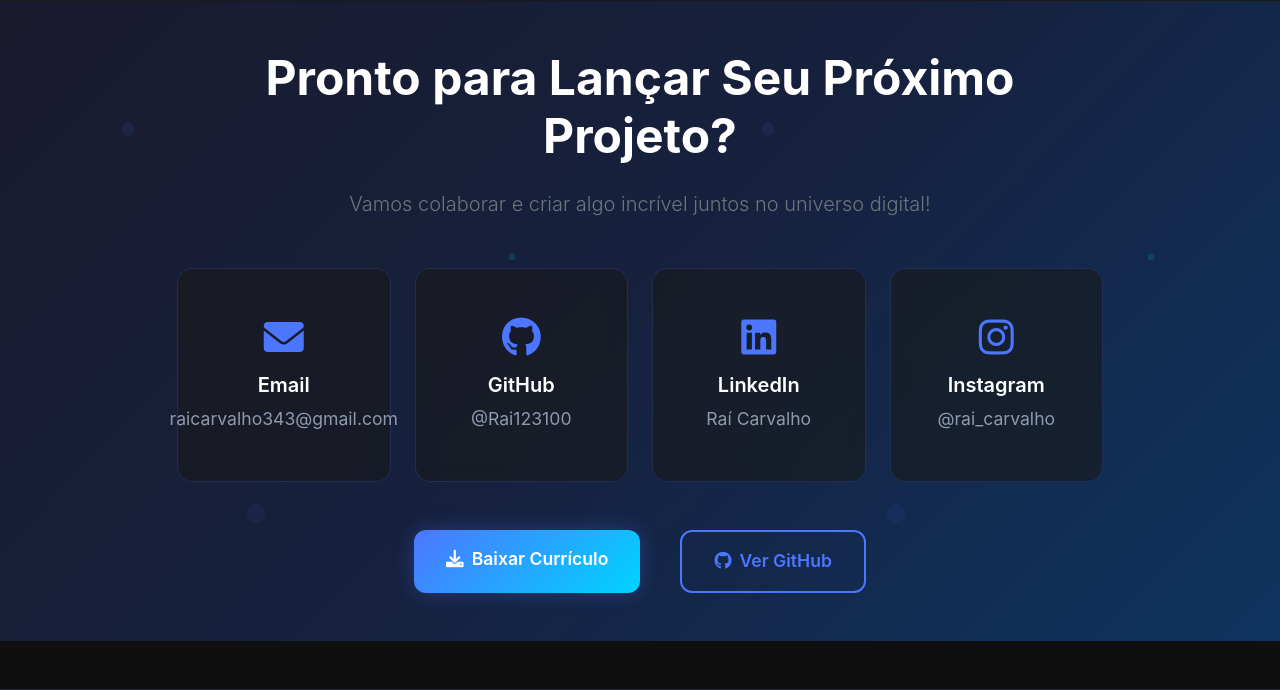
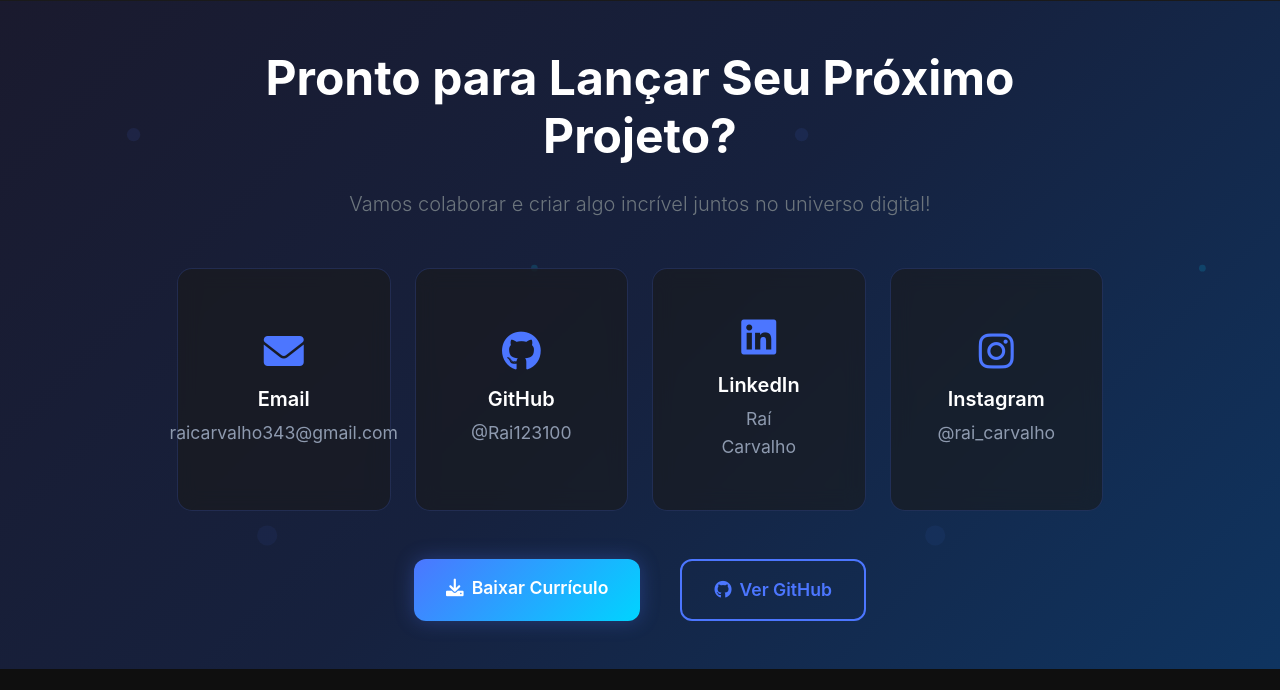
Before and after one commit to Rai123100/Portifolio, a Flask app: page / in a window 1280 px wide. Shown: the part 2723-3413 px from the top of the page. Run offline with Flask 3, Linux system fonts and the light colour scheme; data that the repository does not hold is empty; some libraries are stand-ins or nearby versions.

Commit message:
Improve spacing and layout for contact cards and greetings
Adjusted top margin for greeting element and horizontal padding for cards in style.css.

Replit-Commit-Author: Agent
Replit-Commit-Session-Id: e8e6f286-1cfb-4fb4-a086-f5644c4f18cb
Replit-Commit-Checkpoint-Type: full_checkpoint
Replit-Commit-Screenshot-Url: https://storage.googleapis.com/screenshot-production-us-central1/bfaa3ffc-ca6f-4866-9efe-76c0262dbbc2/e8e6f286-1cfb-4fb4-a086-f5644c4f18cb/0m8Mo79

```diff
--- a/static/css/style.css
+++ b/static/css/style.css
@@ -3610,7 +3610,7 @@ body {
     display: flex;
     align-items: center;
     gap: 0.75rem;
-    margin-top: -1rem !important;
+    margin-top: -2.5rem !important;
     margin-bottom: 2rem !important;
     animation: greetingSlideIn 1s ease-out;
 }
@@ -3932,7 +3932,7 @@ body {
     justify-content: center;
     align-items: center;
     text-align: center;
-    padding: 3rem 2.5rem;
+    padding: 3rem 3.5rem;
     background: rgba(26, 26, 26, 0.6);
     border-radius: 15px;
     border: 1px solid rgba(76, 118, 255, 0.2);
```
